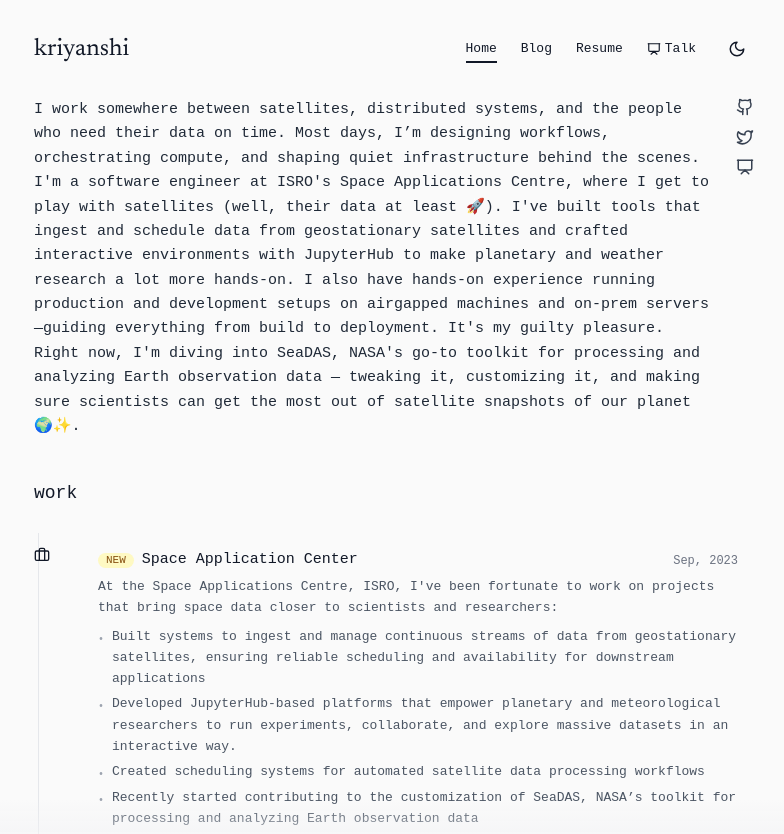
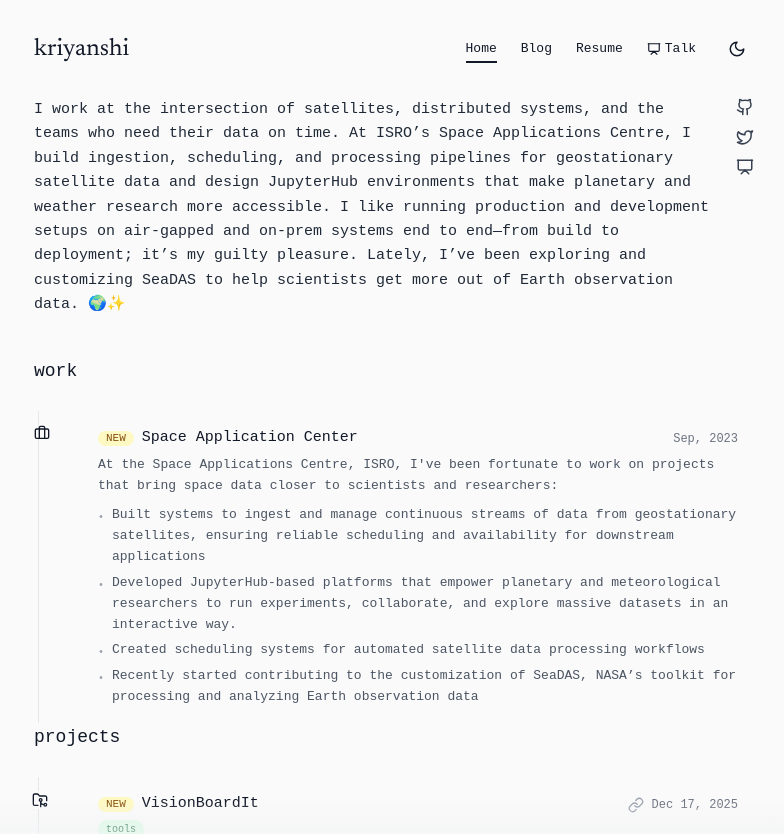
Before and after one commit to kriyanshii/kriyanshii.github.io, a React (Vite) app: page / in a window 1280 px wide. Shown: the top 834 px of the page, without its empty margins (246-1030 px from the left). Built offline with nearby package versions, Linux system fonts and the light colour scheme; a web font is replaced by a local one.

Commit message:
refined about

```diff
--- a/src/pages/Home.tsx
+++ b/src/pages/Home.tsx
@@ -112,10 +112,7 @@
 		<div className="max-w-3xl mx-auto px-6">
 			<header className="mb-10 flex flex-col sm:flex-row gap-6 sm:justify-between sm:items-start">
 					<p className="text-[15px] leading-relaxed text-gray-800 dark:text-gray-300">
-						I work somewhere between satellites, distributed systems, and the people who need their data on time. Most days, I’m designing workflows, orchestrating compute, and shaping quiet infrastructure behind the scenes.
-						I'm a software engineer at ISRO's Space Applications Centre, where I get to play with satellites (well, their data at least 🚀). I've built tools that ingest and schedule data from geostationary satellites and crafted interactive environments with JupyterHub to make planetary and weather research a lot more hands-on.
-						I also have hands-on experience running production and development setups on airgapped machines and on-prem servers—guiding everything from build to deployment. It's my guilty pleasure.
-						Right now, I'm diving into SeaDAS, NASA's go-to toolkit for processing and analyzing Earth observation data — tweaking it, customizing it, and making sure scientists can get the most out of satellite snapshots of our planet 🌍✨.
+					I work at the intersection of satellites, distributed systems, and the teams who need their data on time. At ISRO’s Space Applications Centre, I build ingestion, scheduling, and processing pipelines for geostationary satellite data and design JupyterHub environments that make planetary and weather research more accessible. I like running production and development setups on air-gapped and on-prem systems end to end—from build to deployment; it’s my guilty pleasure. Lately, I’ve been exploring and customizing SeaDAS to help scientists get more out of Earth observation data. 🌍✨
 					</p>
 					<div className="flex flex-col gap-3 shrink-0">
 						<a
```
